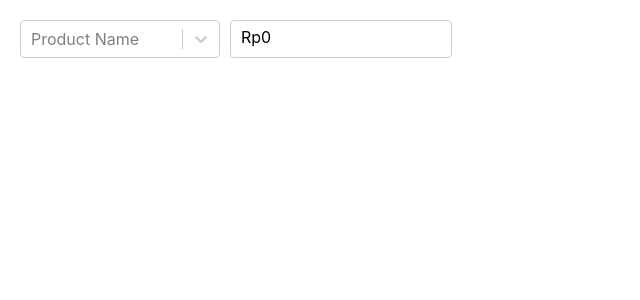
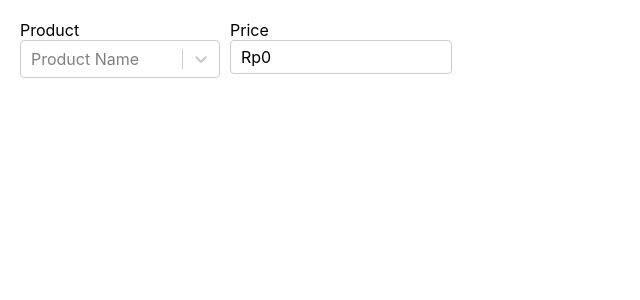
Before and after one commit to yuniprihartini/Simple-Cashier-App, a React (Create React App) app: page / in a window 1280 px wide. Shown: the top 300 px of the page, without its empty margins (0-640 px from the left). Built offline with nearby package versions, Linux system fonts and the light colour scheme.

Commit message:
Add style to change color

```diff
--- a/src/App.js
+++ b/src/App.js
@@ -21,8 +21,16 @@ class App extends Component {
   };
 
   showInfo = () => {
-    let initialPrice = 0
+    const initialPrice = 0
+    const changeLabelColor = document.querySelectorAll('label')
+    const changeBorderPrice = document.getElementById('Color-Price')
+
     if (this.state.selectedOption !== null) {
+      for (let i = 0; i < changeLabelColor.length; i++) {
+        changeLabelColor[i].style.color = "black";
+      }
+      changeBorderPrice.style.borderColor = "#2f89ff"
+
       return (
         <div>
           {/* <p>Product : {this.state.selectedOption.label}</p>
@@ -33,11 +41,18 @@ class App extends Component {
     } else {
       return (
         <div>
-          <NumberFormat value={initialPrice} displayType={'text'} thousandSeparator={true} prefix={'Rp'}/>
+          <NumberFormat value={initialPrice} displayType={'text'} thousandSeparator={true} prefix={'Rp'} />
         </div>
       )
     }
   }
+
+  customStyles = value => ({
+    control: (provided, state) => ({
+      ...provided,
+      borderColor: value ? "#2f89ff" : "#CCCCCC"
+    })
+  });
 
   render() {
     const { selectedOption } = this.state;
@@ -46,10 +61,14 @@ class App extends Component {
     return (
       <div className="App">
         <div className="Select">
-          <Select value={selectedOption} onChange={this.handleChange} options={product} placeholder={selectProduct}/>
+          <label>Product</label>
+          <Select value={selectedOption} onChange={this.handleChange} options={product} placeholder={selectProduct} styles={this.customStyles(selectedOption)}/>
         </div>
-        <div className="Price">
-          {this.showInfo()}
+        <div >
+          <label>Price</label>
+          <div id="Color-Price" className="Price">
+            {this.showInfo()}
+          </div>
         </div>
       </div>
     );
```
